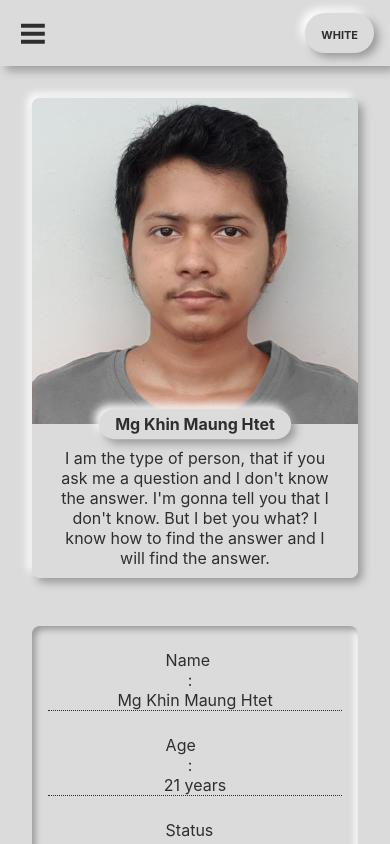
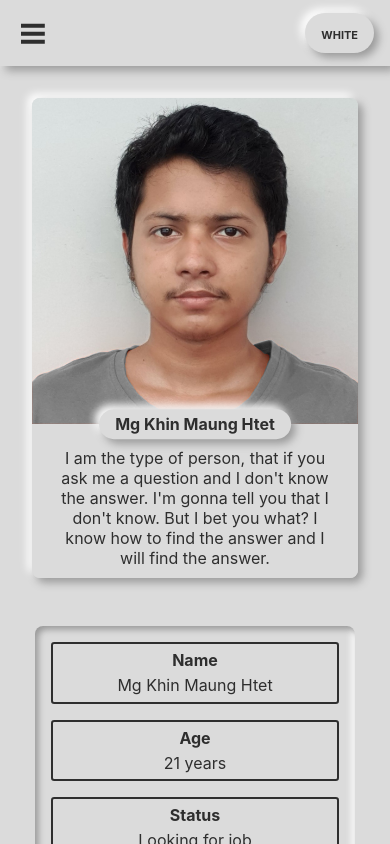
Before and after one commit to Matthtica/mgxtet-portfolio, a React (Create React App) app: page / in a window 390 px wide. Built offline with nearby package versions, Linux system fonts and the light colour scheme.

Commit message:
Improve media query of portrait to proper width.

```diff
--- a/src/components/CV.module.scss
+++ b/src/components/CV.module.scss
@@ -1,7 +1,7 @@
 @use '../function' as f;
 
 .sinfo {
-  width: clamp(20em, 50em, 100%);
+  width: clamp(20em, 50em, 95%);
   @include f.neumorph-inset-primary(calc(f.$d * 0.75));
   border-radius: 0.5em;
   color: var(--secondary-color);
@@ -9,7 +9,9 @@
   .row {
 	display: flex;
 	align-items: center;
-	margin: 1.5em 1em;
+	margin: 1em 1em;
+	border-bottom: solid 0.15em var(--secondary-color);
+	padding: 0.4em 0;
 	.key {
 	  width: 20%;
 	}
@@ -48,9 +50,6 @@
 	  }
 	}
   }
-  .row:not(:last-child) {
-	border-bottom: dotted 0.1em var(--secondary-color);
-  }
 }
 
 .ic {
@@ -60,8 +59,24 @@
   margin-left: 0.5em;
 }
 
-@media (orientation: portrait) {
+@media (max-width: 42em) {
   .row {
+	display: flex;
 	flex-direction: column;
+	gap: 0.3em;
+	padding: 0.4em 1em;
+	border-radius: 0.2em;
+	border: solid 0.15em var(--secondary-color);
+	.delim {
+	  display: none;
+	}
+	.key {
+	  width: 100%;
+	  font-weight: bold;
+	  text-align: center;
+	}
+	.value {
+	  padding: 0 0.5em;
+	}
   }
 }
--- a/src/components/Nav.module.scss
+++ b/src/components/Nav.module.scss
@@ -202,7 +202,7 @@
   color: var(--primary-color);
 }
 
-@media (orientation: portrait) {
+@media (max-width: 35em) {
   .menus {
 	display: none;
   }
@@ -211,7 +211,7 @@
   }
 }
 
-@media (orientation: landscape) {
+@media (min-width: 35em) {
   .navi {
 	display: none;
   }
```
